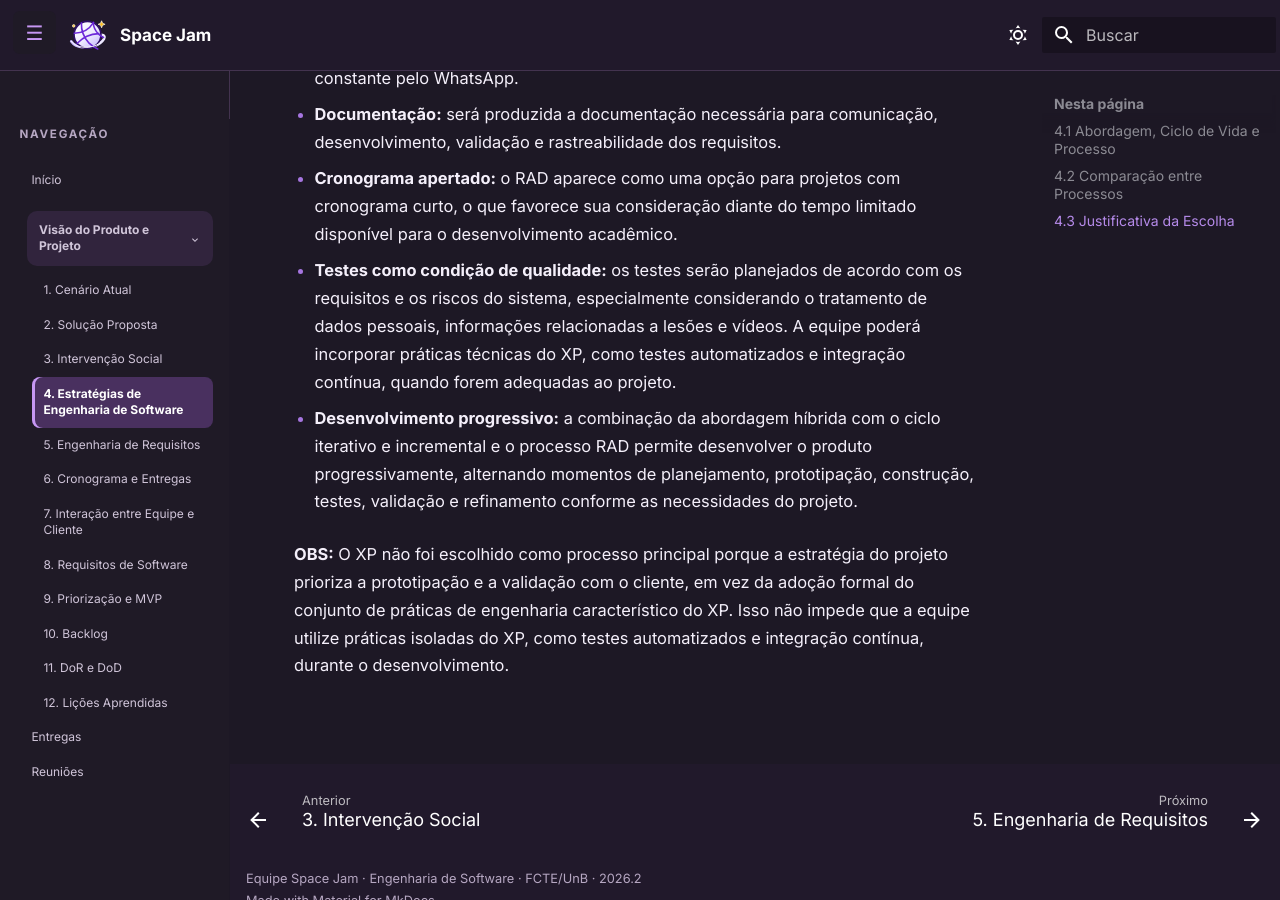
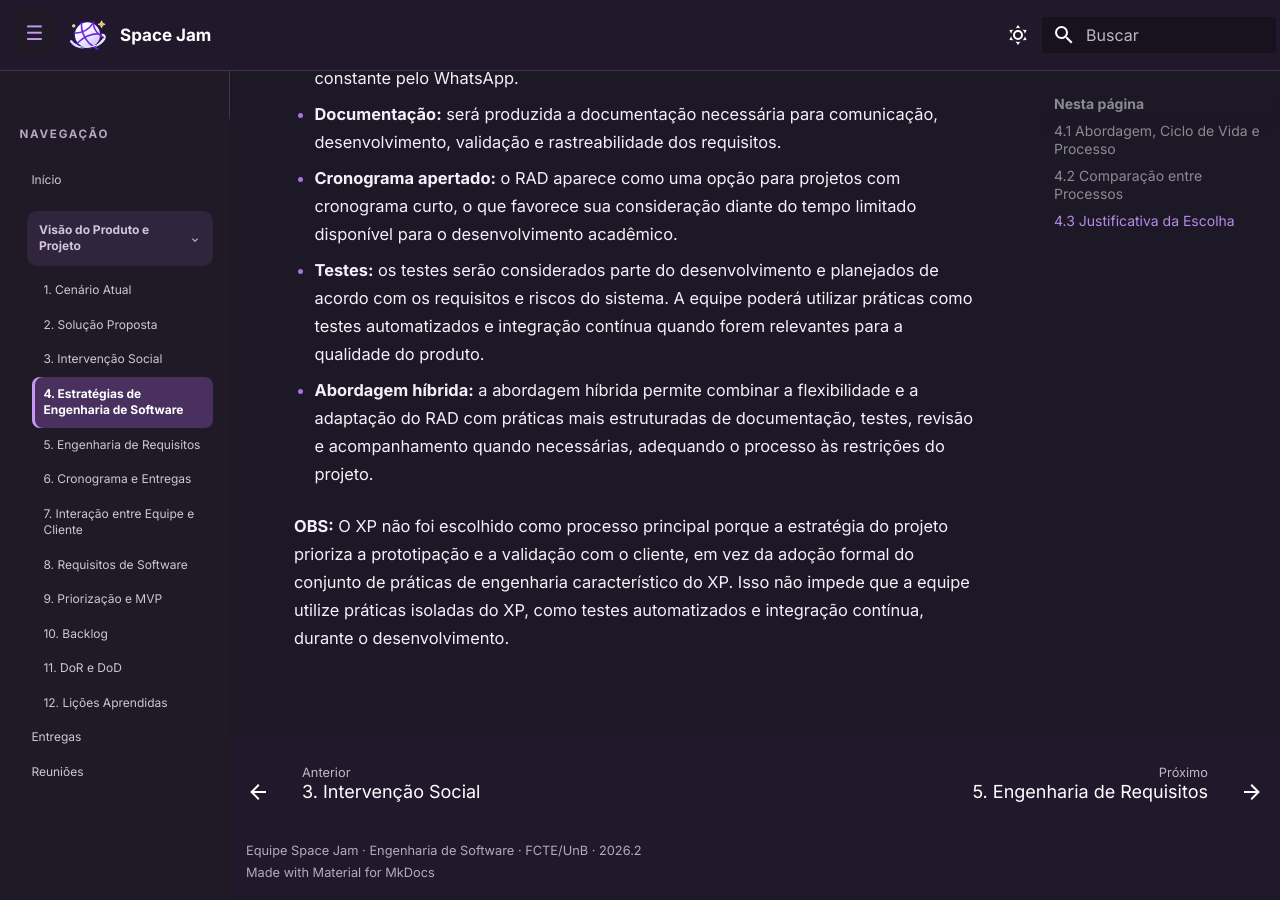
Before and after one commit to mdsreq-fga-unb/REQ-2026.2-T01-SpaceJam, an MkDocs documentation site: the page built from docs/estrategia.md, in a window 1280 px wide and 900 px high, scrolled down 2596 px. Built offline with MkDocs 1.6.1 and Material for MkDocs 9.7.7, drawn with Linux system fonts in a browser that asks for light colours; comment, search, counter and statistics services are not loaded.

Commit message:
docs: Atualiza justificativa com a correção do monitor

```diff
--- a/docs/estrategia.md
+++ b/docs/estrategia.md
@@ -42,8 +42,8 @@ Após a comparação entre os processos **RAD** e **XP**, optou-se pelo **Rapid
 
 - **Cronograma apertado:** o RAD aparece como uma opção para projetos com cronograma curto, o que favorece sua consideração diante do tempo limitado disponível para o desenvolvimento acadêmico.
 
-- **Testes como condição de qualidade:** os testes serão planejados de acordo com os requisitos e os riscos do sistema, especialmente considerando o tratamento de dados pessoais, informações relacionadas a lesões e vídeos. A equipe poderá incorporar práticas técnicas do XP, como testes automatizados e integração contínua, quando forem adequadas ao projeto.
+- **Testes:** os testes serão considerados parte do desenvolvimento e planejados de acordo com os requisitos e riscos do sistema. A equipe poderá utilizar práticas como testes automatizados e integração contínua quando forem relevantes para a qualidade do produto.
 
-- **Desenvolvimento progressivo:** a combinação da abordagem híbrida com o ciclo iterativo e incremental e o processo RAD permite desenvolver o produto progressivamente, alternando momentos de planejamento, prototipação, construção, testes, validação e refinamento conforme as necessidades do projeto.
+- **Abordagem híbrida:** a abordagem híbrida permite combinar a flexibilidade e a adaptação do RAD com práticas mais estruturadas de documentação, testes, revisão e acompanhamento quando necessárias, adequando o processo às restrições do projeto.
 
 **OBS:** O XP não foi escolhido como processo principal porque a estratégia do projeto prioriza a prototipação e a validação com o cliente, em vez da adoção formal do conjunto de práticas de engenharia característico do XP. Isso não impede que a equipe utilize práticas isoladas do XP, como testes automatizados e integração contínua, durante o desenvolvimento.
```
